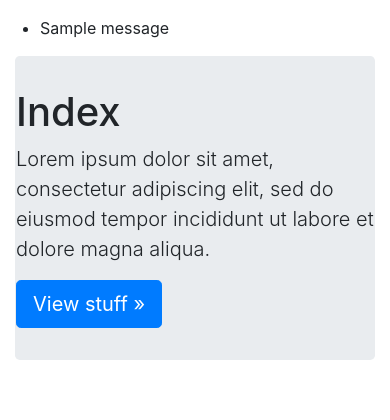
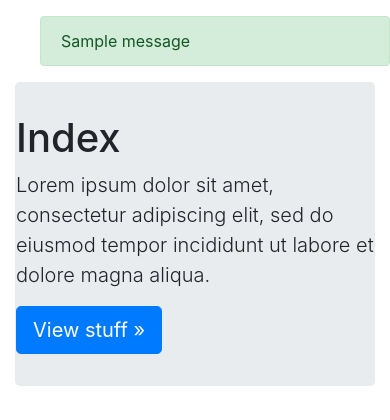
Before and after one commit to stu8walker/flask-login-example, a Flask app: page / in a window 390 px wide. Shown: the part 56-476 px from the top of the page. Run offline with Flask 2, Linux system fonts and the light colour scheme; tables that the repository leaves empty hold one stand-in row (values such as "Sample post"); one stand-in notice (Sample message) is shown; some libraries are stand-ins or nearby versions.

Commit message:
Update flashed messages to inc category

```diff
--- a/templates/base.html
+++ b/templates/base.html
@@ -43,15 +43,21 @@
         </nav>
         </br> </br> </br>
 
-        {% with messages = get_flashed_messages() %}
-            {% if messages %}
-                <ul>
-                    {% for message in messages %}
-                    <li>{{ message }}</li>
+        <div class="row justify-content-center"">
+          <div class="col-sm"></div>
+          <div class="col-sm">
+            {% with messages = get_flashed_messages(with_categories=true) %}
+                {% if messages %}
+                    <ul>
+                    {% for category, message in messages %}
+                        <div class="alert alert-{{ category }}" role="alert">{{ message }}</div>
                     {% endfor %}
-                </ul>
-            {% endif %}
-        {% endwith %}
+                    </ul>
+                {% endif %}
+            {% endwith %}
+          </div>
+          <div class="col-sm"></div>
+        </div>
 
         <!-- Template content block-->
         {% block content %}{% endblock %}
```
